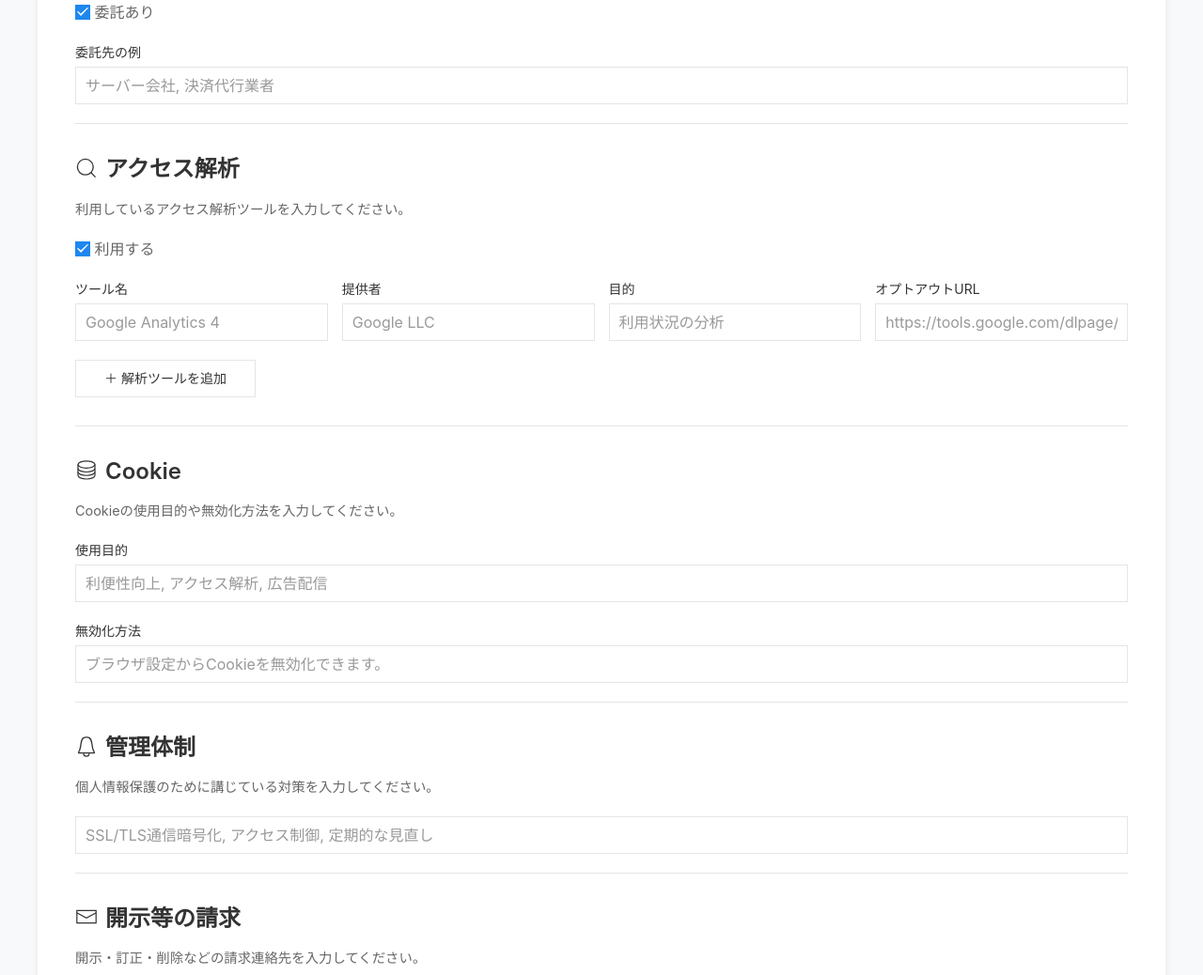
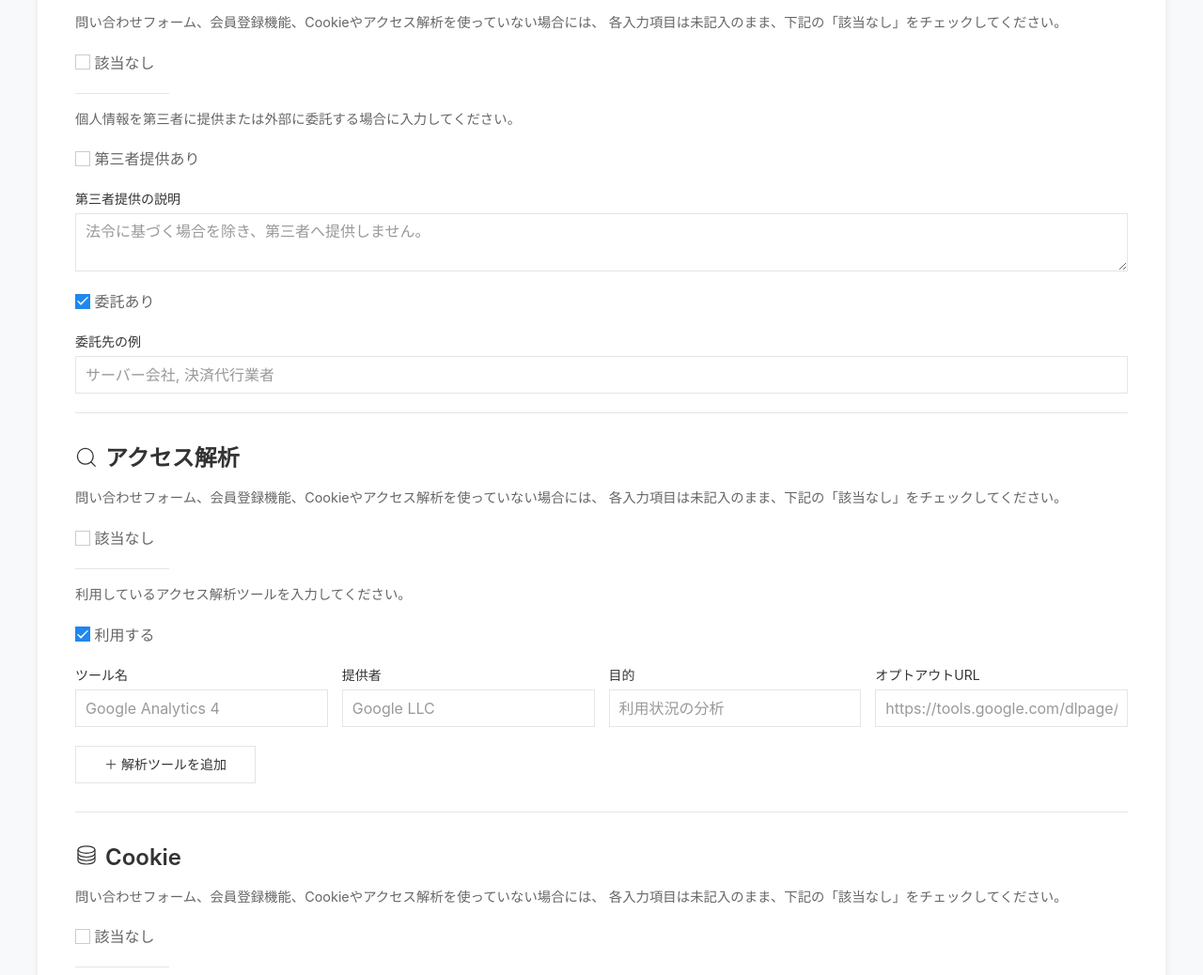
Before and after one commit to amarga24/privacy-generator, a website: page index.html in a window 1280 px wide. Shown: the part 1759-2797 px from the top of the page at 94% size. Drawn offline with nearby package versions, Linux system fonts and the light colour scheme.

Commit message:
各主要セクションに『該当なし』チェックと補足説明を追加

```diff
--- a/index.html
+++ b/index.html
@@ -57,6 +57,14 @@
 
     <!-- 個人情報の取得方法 -->
     <h3 class="icon-heading"><span uk-icon="lock" ratio="1.2"></span> 個人情報の取得方法</h3>
+    <p class="section-desc">
+      問い合わせフォーム、会員登録機能、Cookieやアクセス解析を使っていない場合には、
+      各入力項目は未記入のまま、下記の「該当なし」をチェックしてください。
+    </p>
+    <div class="uk-margin">
+      <label><input class="uk-checkbox" type="checkbox" name="collection.noCollection"> 該当なし</label>
+    </div>
+    <hr class="uk-divider-small">
     <p class="section-desc">どのような方法で個人情報を取得しているかを入力してください。</p>
     <div class="uk-margin">
       <label class="uk-form-label">ユーザー入力による取得</label>
@@ -75,6 +83,14 @@
 
     <!-- 利用目的 -->
     <h3 class="icon-heading"><span uk-icon="list" ratio="1.2"></span> 利用目的</h3>
+    <p class="section-desc">
+      問い合わせフォーム、会員登録機能、Cookieやアクセス解析を使っていない場合には、
+      各入力項目は未記入のまま、下記の「該当なし」をチェックしてください。
+    </p>
+    <div class="uk-margin">
+      <label><input class="uk-checkbox" type="checkbox" name="purposes.noPurpose"> 該当なし</label>
+    </div>
+    <hr class="uk-divider-small">
     <p class="section-desc">取得した情報をどのように利用するかを入力してください。</p>
     <p class="uk-text-meta">例：株式会社サンプルは、お客様情報を商品発送およびお問い合わせ対応のために利用します。</p>
     <div id="purposesWrap"></div>
@@ -84,6 +100,14 @@
 
     <!-- 第三者提供・委託 -->
     <h3 class="icon-heading"><span uk-icon="users" ratio="1.2"></span> 第三者提供・委託</h3>
+    <p class="section-desc">
+      問い合わせフォーム、会員登録機能、Cookieやアクセス解析を使っていない場合には、
+      各入力項目は未記入のまま、下記の「該当なし」をチェックしてください。
+    </p>
+    <div class="uk-margin">
+      <label><input class="uk-checkbox" type="checkbox" name="thirdParties.noThirdparty"> 該当なし</label>
+    </div>
+    <hr class="uk-divider-small">
     <p class="section-desc">個人情報を第三者に提供または外部に委託する場合に入力してください。</p>
     <div class="uk-margin">
       <label><input class="uk-checkbox" type="checkbox" name="thirdParties.hasProvision"> 第三者提供あり</label>
@@ -104,6 +128,14 @@
 
     <!-- アクセス解析 -->
     <h3 class="icon-heading"><span uk-icon="search" ratio="1.2"></span> アクセス解析</h3>
+    <p class="section-desc">
+      問い合わせフォーム、会員登録機能、Cookieやアクセス解析を使っていない場合には、
+      各入力項目は未記入のまま、下記の「該当なし」をチェックしてください。
+    </p>
+    <div class="uk-margin">
+      <label><input class="uk-checkbox" type="checkbox" name="analytics.noAnalytics"> 該当なし</label>
+    </div>
+    <hr class="uk-divider-small">
     <p class="section-desc">利用しているアクセス解析ツールを入力してください。</p>
     <div class="uk-margin">
       <label><input class="uk-checkbox" type="checkbox" name="analytics.useAnalytics" checked> 利用する</label>
@@ -115,6 +147,14 @@
 
     <!-- Cookie -->
     <h3 class="icon-heading"><span uk-icon="database" ratio="1.2"></span> Cookie</h3>
+    <p class="section-desc">
+      問い合わせフォーム、会員登録機能、Cookieやアクセス解析を使っていない場合には、
+      各入力項目は未記入のまま、下記の「該当なし」をチェックしてください。
+    </p>
+    <div class="uk-margin">
+      <label><input class="uk-checkbox" type="checkbox" name="cookies.noCookies"> 該当なし</label>
+    </div>
+    <hr class="uk-divider-small">
     <p class="section-desc">Cookieの使用目的や無効化方法を入力してください。</p>
     <div class="uk-margin">
       <label class="uk-form-label">使用目的</label>
```
